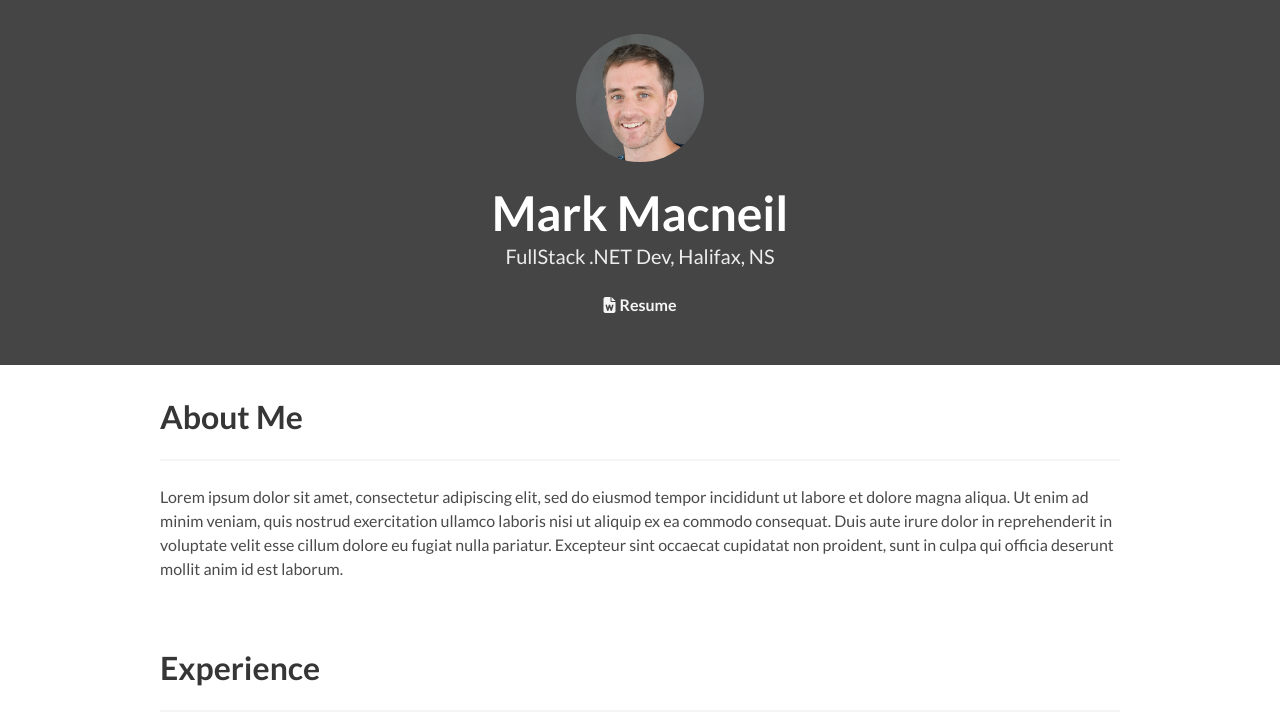
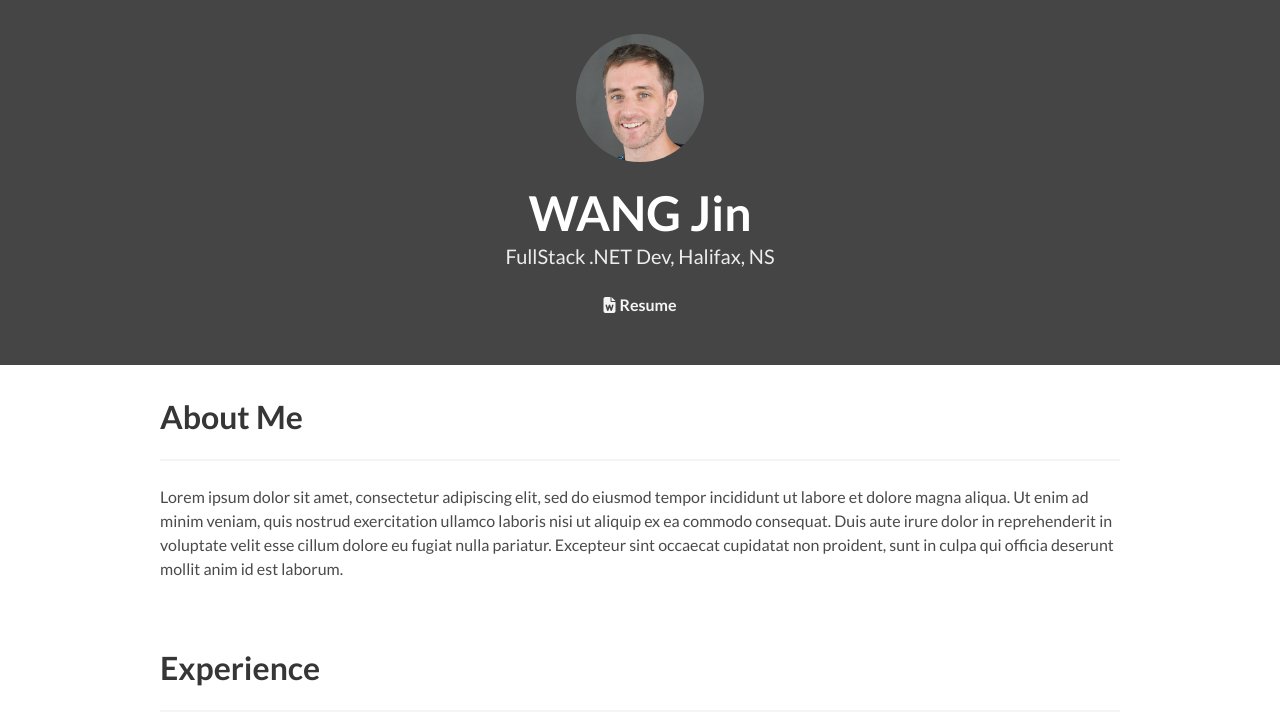
Before and after one commit to damengjin/CV_website, a plain HTML site: page index.html in a window 1280 px wide. Shown: the part 78-800 px from the top of the page. Drawn offline with Linux system fonts and the light colour scheme.

Commit message:
update name

```diff
--- a/index.html
+++ b/index.html
@@ -52,7 +52,7 @@
         <div class="columns has-text-centered">
           <div class="column">
             <h1 class="title is-1">
-              Mark Macneil
+              WANG Jin
             </h1>
             <h2 class="subtitle">
               FullStack .NET Dev, Halifax, NS
```
